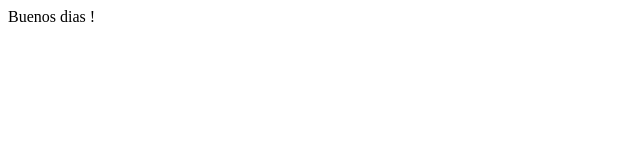
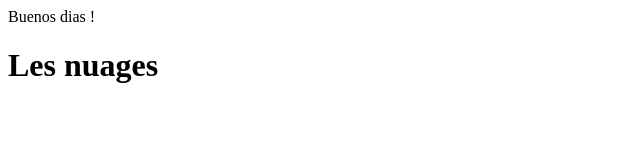
Before and after one commit to Eloi-RM/le-soleil, a plain HTML site: page index.html in a window 1280 px wide. Shown: the whole page, without its empty margins (0-640 px from the left). Drawn offline with Linux system fonts and the light colour scheme.

Commit message:
J'ai fait un changement

```diff
--- a/index.html
+++ b/index.html
@@ -6,5 +6,7 @@
 </head>
 <body>
     <p>Buenos dias !</p>
+    <h1>Les nuages</h1>
+
 </body>
 </html>
```
